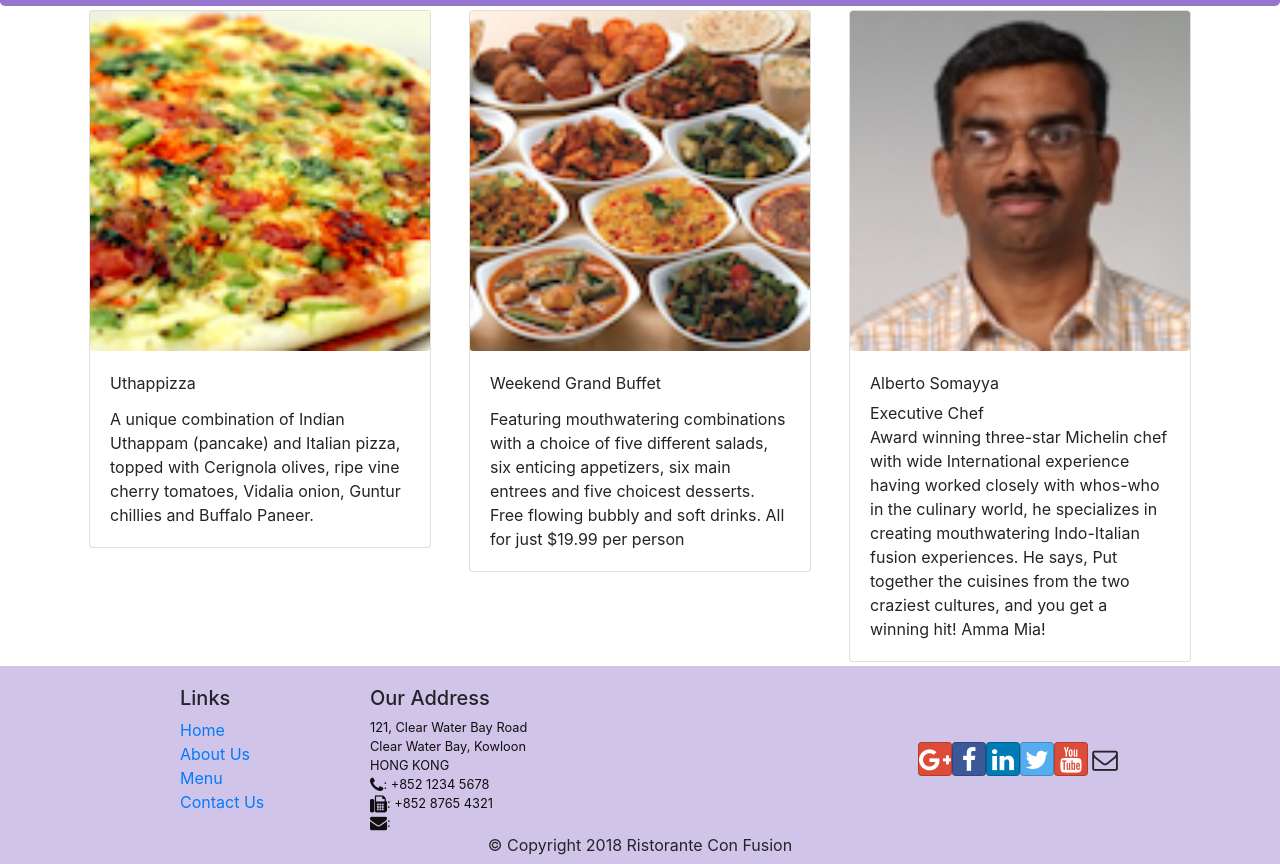
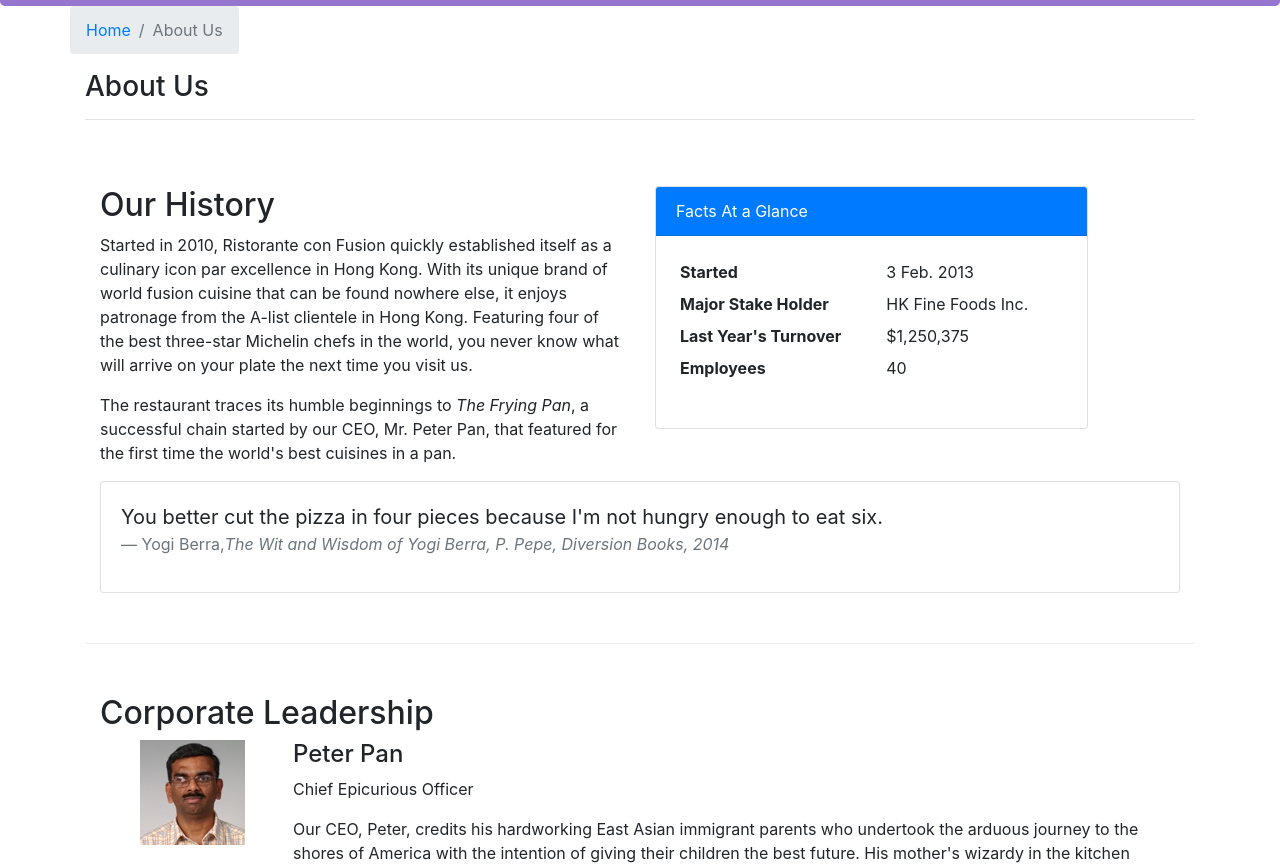
Before and after one commit to memadcoder/foodserve-reactjs, a React (Create React App) app: page /aboutus in a window 1280 px wide. Before the commit this address led to /home. Shown: the part 336-1200 px from the top of the page. Built offline with nearby package versions, Linux system fonts and the light colour scheme.

Commit message:
assignment 2 aboutus component solved

```diff
--- /dev/null
+++ b/src/components/AboutComponent.js
@@ -0,0 +1,115 @@
+import React from "react";
+import {
+  Breadcrumb,
+  BreadcrumbItem,
+  Card,
+  CardBody,
+  CardHeader,
+  Media,
+} from "reactstrap";
+import { Link } from "react-router-dom";
+
+function RenderLeader({ leaders }) {
+  return (
+    <Media tag="li">
+      <Media left middle>
+        <Media object src={leaders.image} alt={leaders.name} />
+      </Media>
+      <Media body className="ml-5">
+        <Media heading>{leaders.name}</Media>
+        <p>{leaders.designation}</p>
+        <p>{leaders.description}</p>
+      </Media>
+    </Media>
+  );
+}
+
+function About(props) {
+  const leaders = props.leaders.map((leader) => {
+    return <RenderLeader leaders={leader} />;
+  });
+
+  return (
+    <div className="container">
+      <div className="row">
+        <Breadcrumb>
+          <BreadcrumbItem>
+            <Link to="/home">Home</Link>
+          </BreadcrumbItem>
+          <BreadcrumbItem active>About Us</BreadcrumbItem>
+        </Breadcrumb>
+        <div className="col-12">
+          <h3>About Us</h3>
+          <hr />
+        </div>
+      </div>
+      <div className="row row-content">
+        <div className="col-12 col-md-6">
+          <h2>Our History</h2>
+          <p>
+            Started in 2010, Ristorante con Fusion quickly established itself as
+            a culinary icon par excellence in Hong Kong. With its unique brand
+            of world fusion cuisine that can be found nowhere else, it enjoys
+            patronage from the A-list clientele in Hong Kong. Featuring four of
+            the best three-star Michelin chefs in the world, you never know what
+            will arrive on your plate the next time you visit us.
+          </p>
+          <p>
+            The restaurant traces its humble beginnings to{" "}
+            <em>The Frying Pan</em>, a successful chain started by our CEO, Mr.
+            Peter Pan, that featured for the first time the world's best
+            cuisines in a pan.
+          </p>
+        </div>
+        <div className="col-12 col-md-5">
+          <Card>
+            <CardHeader className="bg-primary text-white">
+              Facts At a Glance
+            </CardHeader>
+            <CardBody>
+              <dl className="row p-1">
+                <dt className="col-6">Started</dt>
+                <dd className="col-6">3 Feb. 2013</dd>
+                <dt className="col-6">Major Stake Holder</dt>
+                <dd className="col-6">HK Fine Foods Inc.</dd>
+                <dt className="col-6">Last Year's Turnover</dt>
+                <dd className="col-6">$1,250,375</dd>
+                <dt className="col-6">Employees</dt>
+                <dd className="col-6">40</dd>
+              </dl>
+            </CardBody>
+          </Card>
+        </div>
+        <div className="col-12">
+          <Card>
+            <CardBody className="bg-faded">
+              <blockquote className="blockquote">
+                <p className="mb-0">
+                  You better cut the pizza in four pieces because I'm not hungry
+                  enough to eat six.
+                </p>
+                <footer className="blockquote-footer">
+                  Yogi Berra,
+                  <cite title="Source Title">
+                    The Wit and Wisdom of Yogi Berra, P. Pepe, Diversion Books,
+                    2014
+                  </cite>
+                </footer>
+              </blockquote>
+            </CardBody>
+          </Card>
+        </div>
+      </div>
+      <div className="row row-content">
+        <div className="col-12">
+          <h2>Corporate Leadership</h2>
+        </div>
+        <div className="col-12">
+          <Media list>{leaders}</Media>
+        </div>
+      </div>
+    </div>
+  );
+}
+
+export default About;
--- a/src/components/MainComponent.js
+++ b/src/components/MainComponent.js
@@ -6,6 +6,7 @@
 import Footer from "./FooterComponent";
 import Home from "./HomeComponent";
 import Contact from "./ContactComponent";
+import About from "./AboutComponent";
 import { COMMENTS } from "../shared/comments";
 import { PROMOTIONS } from "../shared/promotions";
 import { LEADERS } from "../shared/leaders";
@@ -52,6 +53,10 @@
       );
     };
 
+    const AboutUs = () => {
+      return <About leaders={this.state.leaders} />;
+    };
+
     return (
       <div>
         <Header />
@@ -64,6 +69,7 @@
           />
           <Route path="/menu/:dishId" component={DishWithId} />
           <Route exact path="/contactus" component={Contact} />
+          <Route exact path="/aboutus" component={AboutUs} />
           <Redirect to="/home" />
         </Switch>
         <Footer />
```
